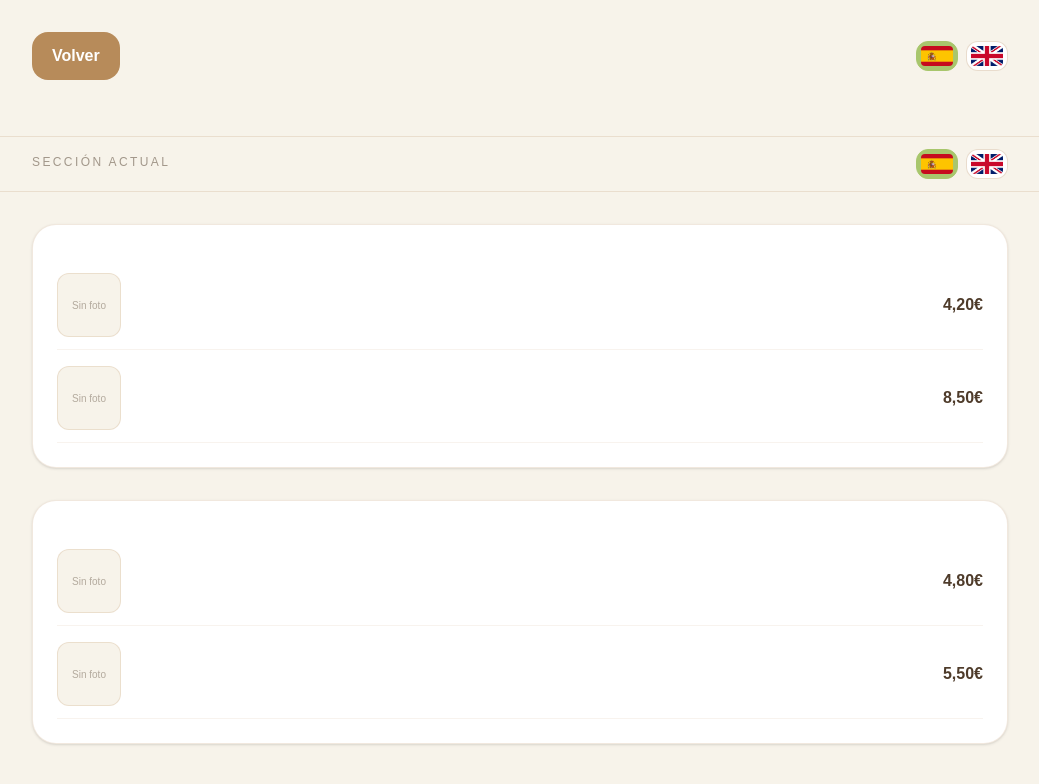
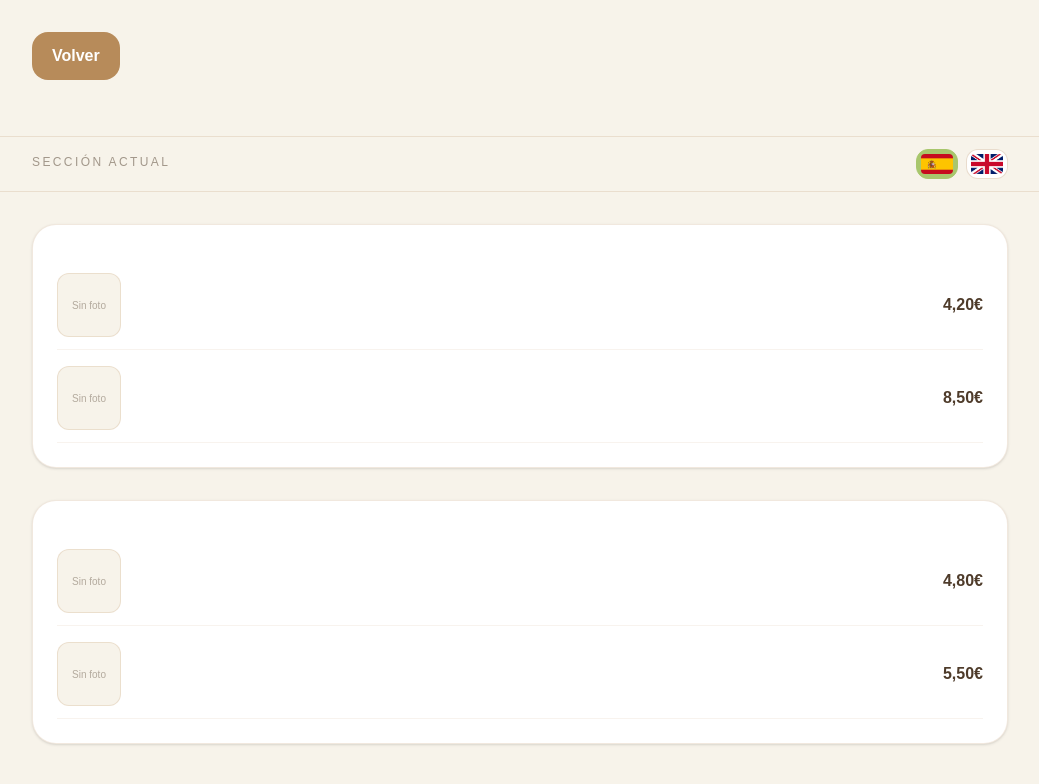
Before and after one commit to jorgemc174/encurtidos-antequera, a React (Vite) app: page /carta-telde in a window 1280 px wide. Shown: the top 784 px of the page, without its empty margins (120-1159 px from the left). Built offline with nearby package versions, Linux system fonts and the light colour scheme.

Commit message:
carta actualizada

```diff
--- a/src/pages/CartaBase.jsx
+++ b/src/pages/CartaBase.jsx
@@ -65,37 +65,7 @@ export default function CartaBase({ titulo, categorias }) {
             {lang === "es" ? "Volver" : "Back"}
           </Link>
 
-          <div className="flex items-center gap-2">
-            <button
-              onClick={() => setLang("es")}
-              className={`p-1 rounded-xl border transition ${
-                lang === "es"
-                  ? "bg-[#A8C66C] border-[#A8C66C]"
-                  : "bg-white border-[#B78B5A]/30"
-              }`}
-            >
-              <img
-                src={espanaImg}
-                alt="Español"
-                className="w-8 h-5 object-cover rounded-sm"
-              />
-            </button>
 
-            <button
-              onClick={() => setLang("en")}
-              className={`p-1 rounded-xl border transition ${
-                lang === "en"
-                  ? "bg-[#A8C66C] border-[#A8C66C]"
-                  : "bg-white border-[#B78B5A]/30"
-              }`}
-            >
-              <img
-                src={inglaterraImg}
-                alt="English"
-                className="w-8 h-5 object-cover rounded-sm"
-              />
-            </button>
-          </div>
         </div>
 
         <h1 className="text-4xl md:text-5xl font-bold mb-6">
```
